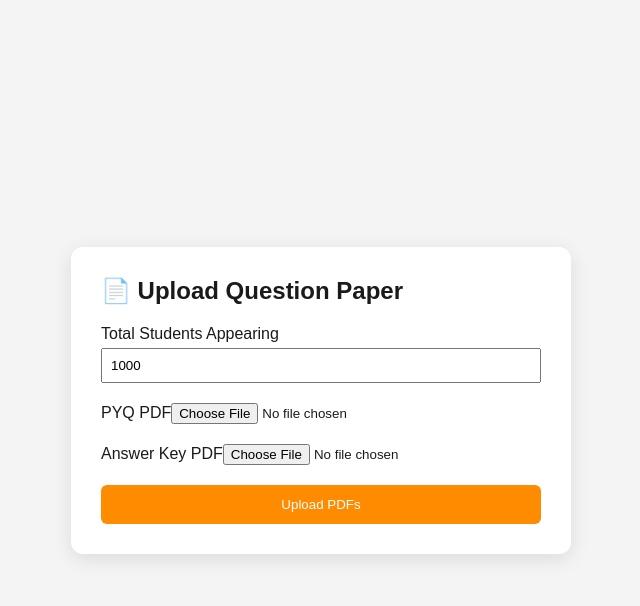
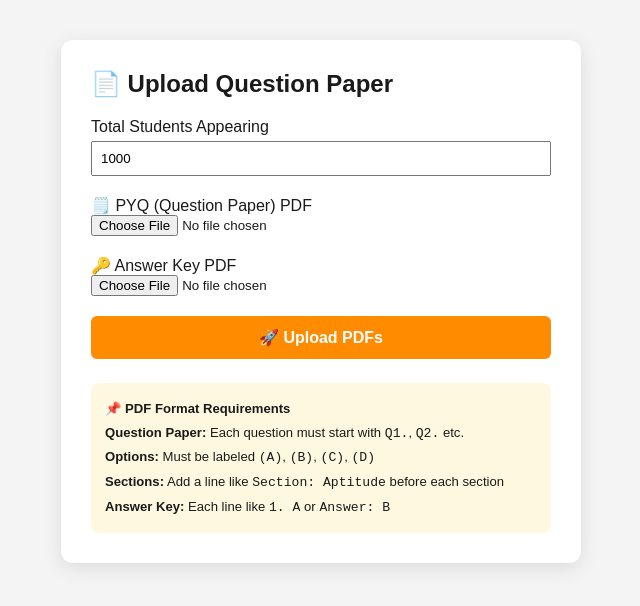
Before and after one commit to hayathayatsadaf-ctrl/CBT_TEST, a React (Create React App) app in the folder client/: page /upload in a window 1280 px wide. Shown: the top 606 px of the page, without its empty margins (319-959 px from the left). Built offline with nearby package versions, Linux system fonts and the light colour scheme.

Commit message:
fix: remove unused variables from UploadPage

```diff
--- a/client/src/pages/UploadPage.jsx
+++ b/client/src/pages/UploadPage.jsx
@@ -5,66 +5,22 @@ import API from "../services/api";
 const UploadPage = () => {
   const [pyqFile, setPyqFile] = useState(null);
   const [answerFile, setAnswerFile] = useState(null);
-  const [profileImage, setProfileImage] = useState(null);
-  const [profilePreview, setProfilePreview] = useState(null);
   const [totalStudents, setTotalStudents] = useState(1000);
   const [loading, setLoading] = useState(false);
-  const [profileLoading, setProfileLoading] = useState(false);
   const [result, setResult] = useState(null);
   const [error, setError] = useState(null);
-  const [profileSuccess, setProfileSuccess] = useState(false);
 
   const navigate = useNavigate();
 
-  // ================= Profile Image =================
-  const handleProfileImage = (e) => {
-    const file = e.target.files[0];
-    if (!file) return;
-
-    setProfileImage(file);
-
-    const reader = new FileReader();
-    reader.onloadend = () => setProfilePreview(reader.result);
-    reader.readAsDataURL(file);
-  };
-
-  const handleProfileUpload = async () => {
-    if (!profileImage) return;
-
-    try {
-      setProfileLoading(true);
-
-      const formData = new FormData();
-      formData.append("profileImage", profileImage);
-
-      // ❌ DO NOT set Content-Type manually
-      await API.post("/auth/upload-profile", formData);
-
-      setProfileSuccess(true);
-    } catch (err) {
-      setError(
-        err.response?.data?.error ||
-        err.response?.data?.message ||
-        err.message ||
-        "Profile image upload failed."
-      );
-    } finally {
-      setProfileLoading(false);
-    }
-  };
-
-  // ================= PDF Upload =================
   const handleUpload = async () => {
     if (!pyqFile || !answerFile) {
       setError("Please select both PDF files before uploading.");
       return;
     }
-
     if (!totalStudents || totalStudents < 1) {
       setError("Please enter a valid number of students.");
       return;
     }
-
     try {
       setLoading(true);
       setError(null);
@@ -75,18 +31,13 @@ const UploadPage = () => {
       formData.append("answerKey", answerFile);
       formData.append("totalStudents", totalStudents);
 
-      console.log("Uploading files...");
-
-      // ❌ DO NOT set headers manually
       const res = await API.post("/pdf/upload", formData);
-
       setResult(res.data);
     } catch (err) {
       console.error("UPLOAD ERROR:", err);
-
       setError(
+        err.response?.data?.message ||
         err.response?.data?.error ||
-        err.response?.data?.message ||
         err.message ||
         "Upload failed"
       );
@@ -98,71 +49,71 @@ const UploadPage = () => {
   return (
     <div style={styles.container}>
       <div style={styles.card}>
-
         <h2 style={styles.title}>📄 Upload Question Paper</h2>
 
-        {/* Total Students */}
         <div style={styles.box}>
           <label>Total Students Appearing</label>
           <input
             type="number"
             min="1"
             value={totalStudents}
-            onChange={(e) =>
-              setTotalStudents(parseInt(e.target.value) || 1)
-            }
+            onChange={(e) => setTotalStudents(parseInt(e.target.value) || 1)}
             style={styles.input}
           />
         </div>
 
-        {/* PYQ */}
         <div style={styles.box}>
-          <label>PYQ PDF</label>
+          <label>🗒️ PYQ (Question Paper) PDF</label>
+          <br />
           <input
             type="file"
             accept="application/pdf"
             onChange={(e) => setPyqFile(e.target.files[0])}
           />
-          {pyqFile && <p>✅ {pyqFile.name}</p>}
+          {pyqFile && <p style={{ color: "green" }}>✅ {pyqFile.name}</p>}
         </div>
 
-        {/* Answer Key */}
         <div style={styles.box}>
-          <label>Answer Key PDF</label>
+          <label>🔑 Answer Key PDF</label>
+          <br />
           <input
             type="file"
             accept="application/pdf"
             onChange={(e) => setAnswerFile(e.target.files[0])}
           />
-          {answerFile && <p>✅ {answerFile.name}</p>}
+          {answerFile && <p style={{ color: "green" }}>✅ {answerFile.name}</p>}
         </div>
 
-        <button
-          onClick={handleUpload}
-          disabled={loading}
-          style={styles.button}
-        >
-          {loading ? "Uploading & Parsing..." : "Upload PDFs"}
+        <button onClick={handleUpload} disabled={loading} style={styles.button}>
+          {loading ? "⏳ Uploading & Parsing..." : "🚀 Upload PDFs"}
         </button>
 
-        {/* Success */}
         {result && (
           <div style={styles.success}>
-            <h3>Upload Successful ✅</h3>
-            <p>Total Questions: {result.totalQuestions}</p>
-            <p>Total Students: {result.totalStudents}</p>
-            <button onClick={() => navigate("/test")}>
+            <h3>✅ Upload Successful!</h3>
+            <p>Total Questions: <strong>{result.totalQuestions}</strong></p>
+            <p>MCQ: {result.mcqQuestions} | NAT: {result.natQuestions}</p>
+            <p>Total Marks: {result.totalPossibleMarks}</p>
+            <p>Sections: <strong>{result.sections?.join(", ")}</strong></p>
+            <button onClick={() => navigate("/test")} style={styles.goBtn}>
               Go to Test →
             </button>
           </div>
         )}
 
-        {/* Error */}
         {error && (
           <div style={styles.error}>
             ❌ {error}
           </div>
         )}
+
+        <div style={styles.formatBox}>
+          <p>📌 <strong>PDF Format Requirements</strong></p>
+          <p><strong>Question Paper:</strong> Each question must start with <code>Q1.</code>, <code>Q2.</code> etc.</p>
+          <p><strong>Options:</strong> Must be labeled <code>(A)</code>, <code>(B)</code>, <code>(C)</code>, <code>(D)</code></p>
+          <p><strong>Sections:</strong> Add a line like <code>Section: Aptitude</code> before each section</p>
+          <p><strong>Answer Key:</strong> Each line like <code>1. A</code> or <code>Answer: B</code></p>
+        </div>
       </div>
     </div>
   );
@@ -173,49 +124,44 @@ const styles = {
     minHeight: "100vh",
     display: "flex",
     justifyContent: "center",
-    alignItems: "center",
+    alignItems: "flex-start",
     background: "#f4f4f4",
+    padding: "40px 16px",
   },
   card: {
     background: "#fff",
     padding: "30px",
     borderRadius: "12px",
     width: "100%",
-    maxWidth: "500px",
+    maxWidth: "520px",
     boxShadow: "0 5px 20px rgba(0,0,0,0.1)",
   },
-  title: {
-    marginBottom: "20px",
+  title: { marginBottom: "20px" },
+  box: { marginBottom: "20px" },
+  input: { width: "100%", padding: "8px", marginTop: "5px" },
+  button: {
+    width: "100%", padding: "12px",
+    background: "#ff8c00", color: "#fff",
+    border: "none", borderRadius: "6px", cursor: "pointer",
+    fontSize: "1rem", fontWeight: "bold",
   },
-  box: {
-    marginBottom: "20px",
-  },
-  input: {
-    width: "100%",
-    padding: "8px",
-    marginTop: "5px",
-  },
-  button: {
-    width: "100%",
-    padding: "12px",
-    background: "#ff8c00",
-    color: "#fff",
-    border: "none",
-    borderRadius: "6px",
-    cursor: "pointer",
+  goBtn: {
+    marginTop: "10px", padding: "10px 20px",
+    background: "#2e7d32", color: "#fff",
+    border: "none", borderRadius: "6px", cursor: "pointer",
   },
   success: {
-    marginTop: "20px",
-    padding: "15px",
-    background: "#e8f5e9",
-    borderRadius: "6px",
+    marginTop: "20px", padding: "15px",
+    background: "#e8f5e9", borderRadius: "6px",
   },
   error: {
-    marginTop: "20px",
-    padding: "15px",
-    background: "#ffebee",
-    color: "red",
-    borderRadius: "6px",
+    marginTop: "20px", padding: "15px",
+    background: "#ffebee", color: "red", borderRadius: "6px",
+  },
+  formatBox: {
+    marginTop: "24px", padding: "14px",
+    background: "#fff8e1", borderRadius: "8px",
+    fontSize: "0.82rem", lineHeight: "1.8",
   },
 };
 
```
